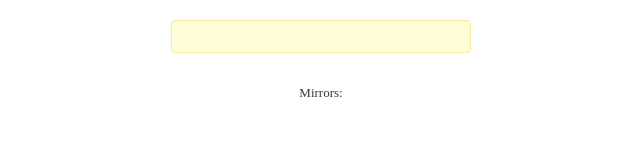
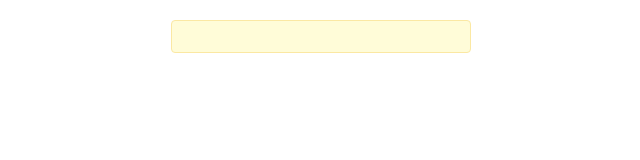
Before and after one commit to Kaceyr/Kaceyr.github.io, a plain HTML site: page versradio.html in a window 1280 px wide. Shown: the full height of the page, 319-959 px from the left. Drawn offline with Linux system fonts and the light colour scheme.

Commit message:
Update versradio.html

```diff
--- a/versradio.html
+++ b/versradio.html
@@ -15,7 +15,7 @@
       <script type="text/javascript" src="http://cdn.voscast.com/stats/display.js?key=c9b9317aa96e900ccfdd429356f08ffa&amp;stats=songtitle"></script>
     <!--End SHOUTcast Server Stats-->
   </div>
-  <div class="pfiles">
+  <div class="pfiles" style="color:#ffffff;">
   Mirrors:
     <br />
   <!--VosCast.com Playlist Files-->
```
